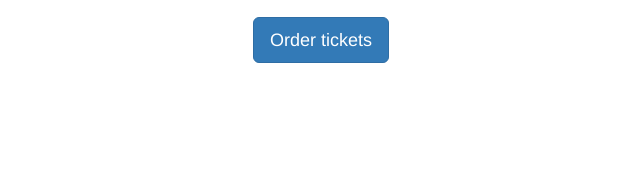
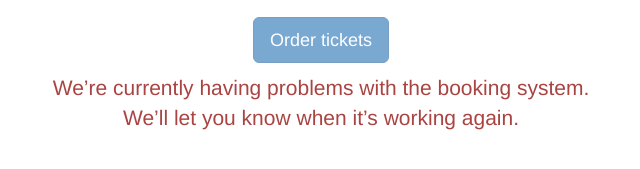
Before and after one commit to edwardcallow/footloose-hoodies, a plain HTML site: page advertising/tickets.html in a window 1280 px wide. Shown: the part 221-390 px from the top of the page, without its empty margins (319-959 px from the left). Drawn offline with nearby package versions, Linux system fonts and the light colour scheme; files whose address does not match are found by name.

Commit message:
Ticket order errors

```diff
--- a/advertising/tickets.html
+++ b/advertising/tickets.html
@@ -68,8 +68,8 @@
 				<h1 class="text-danger">Cast and creative tickets</h1>
 				<p class="lead">Tickets are not yet on general sale to the public.<br> Please do not share the link until after half term.</p>
 
-				<p><a class="btn btn-lg btn-primary" href="https://bit.ly/footloosetickets" role="button">Order tickets</a></p>
-
+				<p><a class="btn btn-lg btn-primary" href="https://bit.ly/footloosetickets" disabled="disabled" role="button">Order tickets</a></p>
+				<p class="lead text-danger">We’re currently having problems with the booking system. <br/>We’ll let you know when it’s working again.</p>
 			</div>
 
 		</div><!-- /.container -->
```
